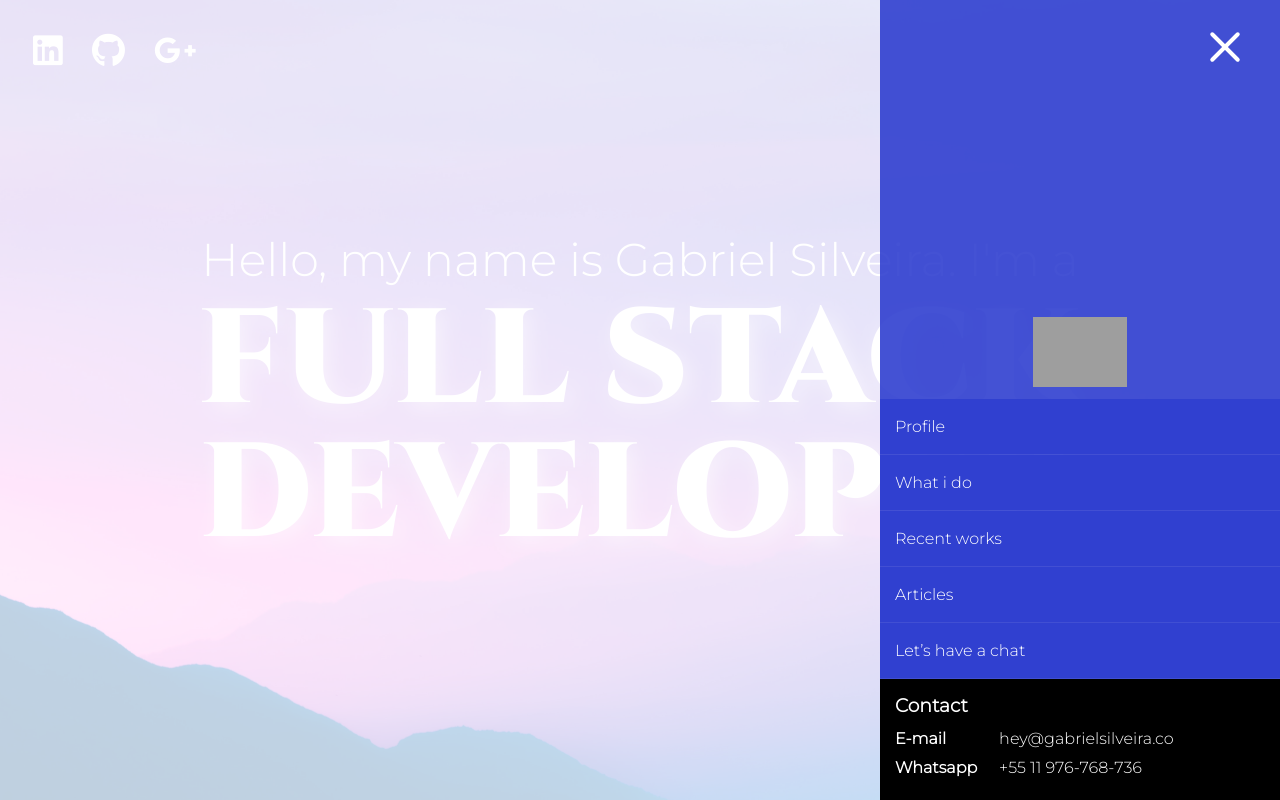
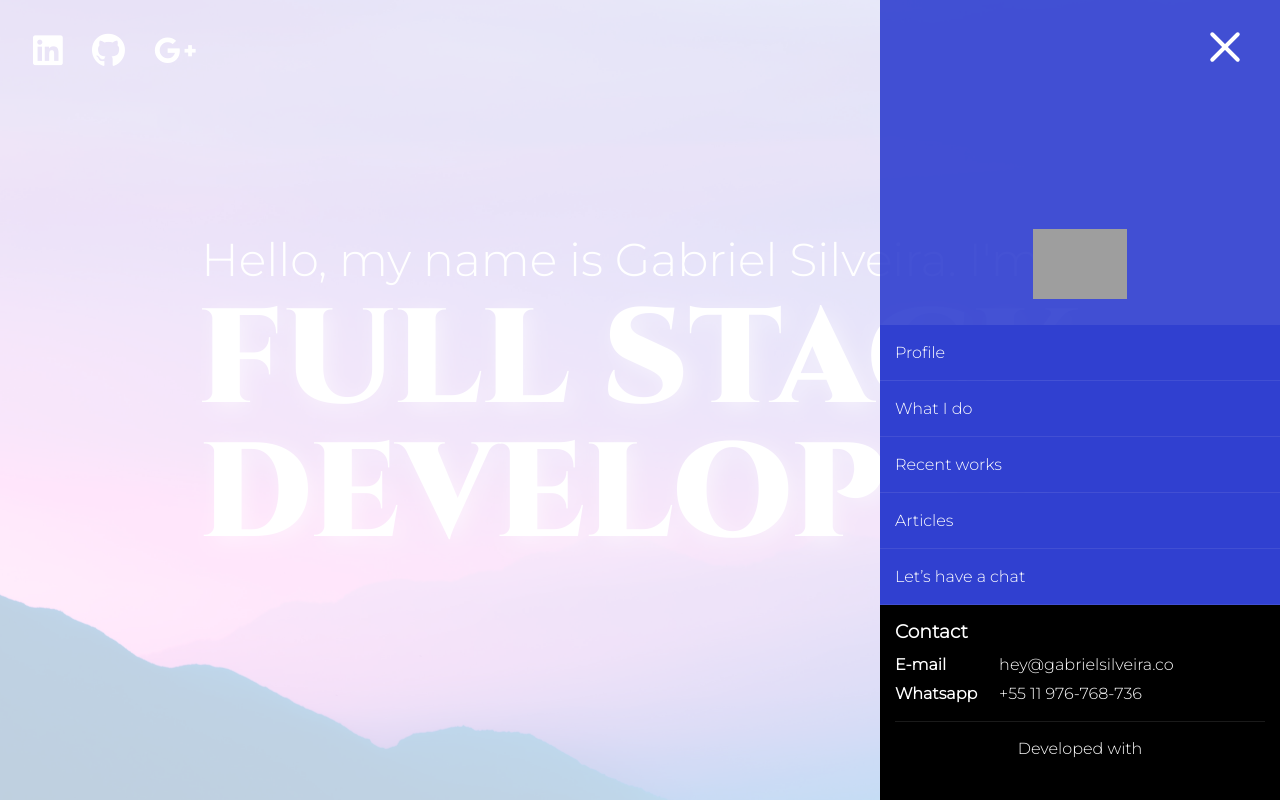
Before and after one commit to gabriel-silveira/portfolio, a Node server app: page / in a window 1280 px wide. Run offline with Node 20, Linux system fonts and the light colour scheme; some libraries are stand-ins or nearby versions; grey boxes are pictures that could not be loaded.

Commit message:
Njk templating

```diff
--- a/index.js
+++ b/index.js
@@ -2,25 +2,17 @@ var express = require('express')
 var nunjucks = require('nunjucks')
 var app = express()
 
-const PATHS = {
-  templates: 'views',
-  statics: 'static'
-}
-
 // arquivos estáticos
-app.use(express.static(PATHS.statics))
+app.use(express.static('static'))
 
 // templates
-nunjucks.configure(PATHS.templates, {
+nunjucks.configure('views', {
   autoescape: true,
   express: app
 })
 
-app.get('/', (req, res) => {
-  res.render('./index.html', {
-    title: 'Gabriel Silveira, Full stack developer'
-  })
-})
+app.get('/', (req, res) => res.render('home.njk'))
+app.get('/:page', (req, res) => res.render(`${req.params.page}.njk`))
 
 const port = 21020
 app.listen(port, function () {
--- a/static/css/geral.css
+++ b/static/css/geral.css
@@ -94,7 +94,7 @@ div#app {
 }
 #nav-main-menu #menu-logo {
   cursor: pointer;
-  padding: 14px;
+  padding-bottom: 14px;
   height: 95px;
   font-family: 'Cinzel Decorative', cursive;
   font-size: 24px;
@@ -127,3 +127,24 @@ div#app {
   display: inline-block;
   width: 100px;
 }
+
+section#page-content {
+  position: absolute;
+  width: 100%;
+  height: 100%;
+  background: url('/imgs/background.jpg');
+  background-size: 100% auto;
+  background-position: bottom center;
+}
+
+#dev-icons-bar {
+  margin-top: 10px;
+  padding-top: 15px;
+  border-top: 1px solid rgba(255,255,255,0.1);
+  text-align: center;
+}
+#dev-icons-bar i {
+  display: inline-block;
+  margin: 0px 10px;
+  font-size: 50px;
+}
--- a/static/css/home.css
+++ b/static/css/home.css
@@ -1,15 +1,5 @@
 
-
-section#home {
-  position: absolute;
-  width: 100%;
-  height: 100%;
-  background: url('/imgs/background.jpg');
-  background-size: 100% auto;
-  background-position: bottom center;
-}
-
-section#home h1 {
+section#page-content h1#home-title {
   position: absolute;
   width: 940px;
   left: 50%;
@@ -25,7 +15,7 @@ section#home h1 {
   text-shadow: 5px 5px 20px rgba(255,255,255,0.5);
 }
 
-section#home #main-text {
+section#page-content p#main-text {
   position: absolute;
   width: 940px;
   left: 50%;
--- a/static/js/vue/home.js
+++ b/static/js/vue/app.js
@@ -22,7 +22,7 @@ new Vue({
         this.toggleMenu()
     },
     go: function(index) {
-      console.log(this.sections[index])
+      window.location.href = `./${this.sections[index]}`
     }
   },
   mounted: function() {
--- a/views/index.html
+++ b/views/master.njk
@@ -2,12 +2,13 @@
 <html lang="pt" dir="ltr">
   <head>
     <meta charset="utf-8">
-    <title>{{ title }}</title>
+    <title>{% block pageTitle %}{% endblock %}</title>
 
     <!-- EXTERNAL -->
     <link href="https://fonts.googleapis.com/css?family=Cinzel+Decorative:900" rel="stylesheet">
     <link href="https://fonts.googleapis.com/css?family=Montserrat:300" rel="stylesheet">
 
+    <link rel="stylesheet" href="https://cdn.rawgit.com/konpa/devicon/df6431e323547add1b4cf45992913f15286456d3/devicon.min.css">
 
     <link rel="stylesheet" href="/css/fontawesome-free/css/all.css">
     <link rel="stylesheet" href="/css/geral.css">
@@ -16,7 +17,7 @@
     <script src="/js/vue.min.js" charset="utf-8"></script>
 
     <link rel="stylesheet" href="/css/home.css">
-    <script src="/js/vue/home.js" defer></script>
+    <script src="/js/vue/app.js" defer></script>
   </head>
   <body>
     <div id="app">
@@ -25,7 +26,7 @@
           <div id="menu-content-wrapper">
             <div id="menu-logo" @click="go(0)" title="Home page..."><img src="http://gabrielsilveira.com.br/imgs/logo_gs.png" alt="Logo Gabriel Silveira"></div>
             <a @click="go(1)">Profile</a>
-            <a @click="go(2)">What i do</a>
+            <a @click="go(2)">What I do</a>
             <a @click="go(3)">Recent works</a>
             <a @click="go(4)">Articles</a>
             <a @click="go(5)">Let’s have a chat</a>
@@ -33,6 +34,14 @@
               <h3>Contact</h3>
               <p><b>E-mail</b> hey@gabrielsilveira.co</p>
               <p><b>Whatsapp</b> +55 11 976-768-736</p>
+              <div id="dev-icons-bar">
+                <p>Developed with</p>
+                <i class="devicon-javascript-plain" title="Javascript"></i>
+                <i class="devicon-nodejs-plain" title="Node.js"></i>
+                <i class="devicon-express-original" title="Express"></i>
+                <i class="devicon-vuejs-plain-wordmark" title="Vue.js"></i>
+                <i class="devicon-mysql-plain" title="MySQL"></i>
+              </div>
             </div>
           </div>
         </nav>
@@ -44,7 +53,7 @@
         <i class="fab fa-google-plus-g"></i>
       </div>
 
-      <section id="home">
+      <section id="page-content">
         <div id="wrapper-hamburger" @click="toggleMenu()">
           <button id="hamburger-icon" class="hamburger hamburger--spin" type="button">
             <span class="hamburger-box">
@@ -52,9 +61,8 @@
             </span>
           </button>
         </div>
-
-        <h1>full stack developer</h1>
-        <p id="main-text">Hello, my name is Gabriel Silveira. I'm a</p>
+        {% block content %}
+        {% endblock %}
       </section>
     </div>
   </body>
```
Also changed, not shown: views/articles.njk (added, +9 -0 lines), views/contact.njk (added, +9 -0 lines), views/home.njk (added, +10 -0 lines), views/profile.njk (added, +9 -0 lines), views/recent-works.njk (added, +9 -0 lines), views/what-i-do.njk (added, +9 -0 lines).
